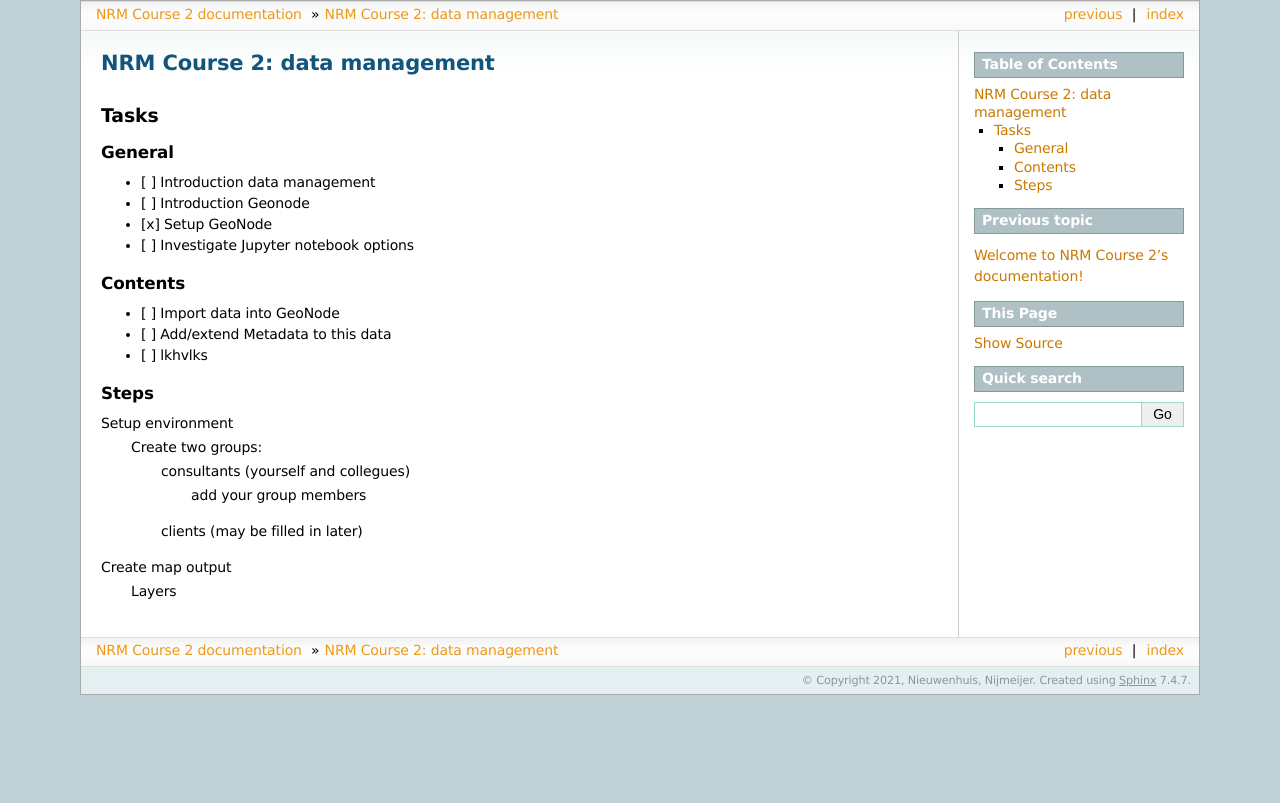
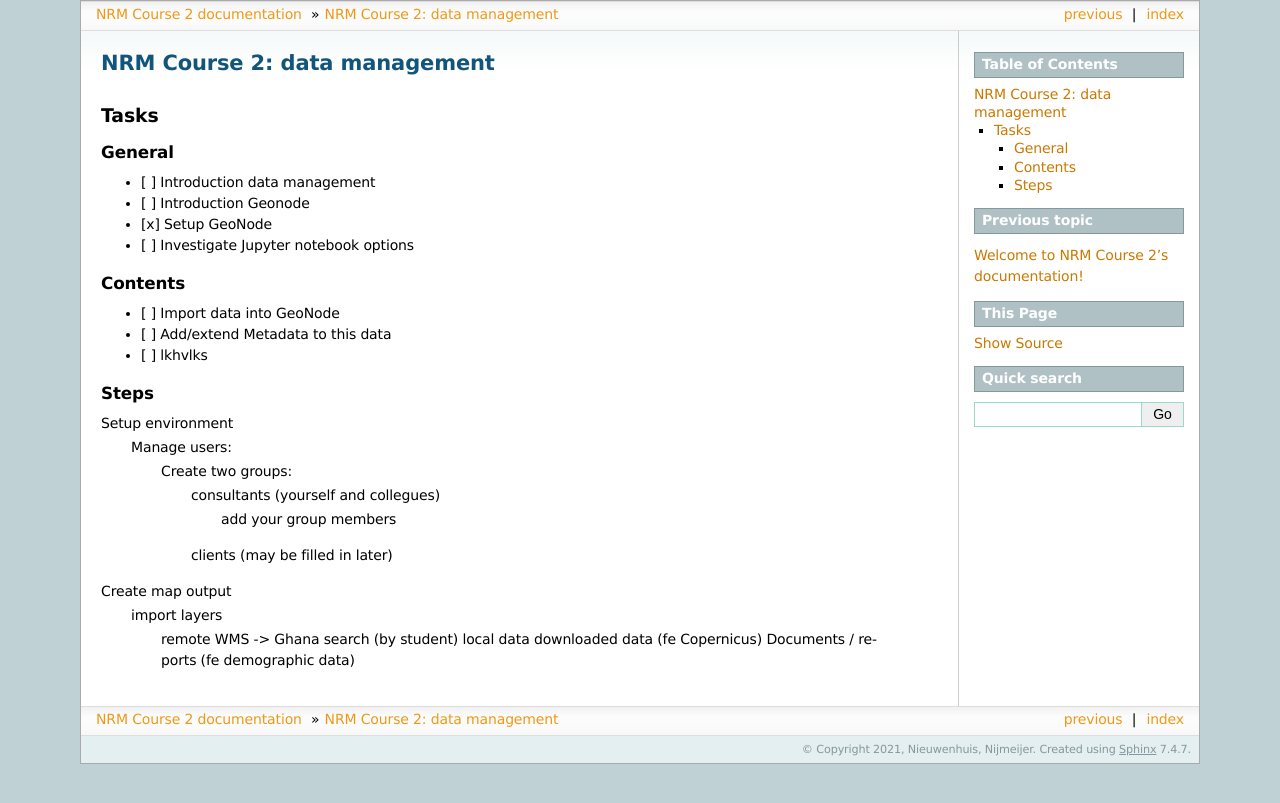
Before and after one commit to WillemNieuwenhuis/NRM2_2021, a Sphinx documentation site: the page built from source/tasks.rst, in a window 1280 px wide. Shown: the top 803 px of the page. Built offline with Sphinx 7.4.7, drawn with Linux system fonts in a browser that asks for light colours.

Commit message:
potential data sources for layers

```diff
--- a/source/tasks.rst
+++ b/source/tasks.rst
@@ -25,10 +25,16 @@ Steps
 #####
 
 Setup environment
-  Create two groups:
-    consultants (yourself and collegues)
-      add your group members
-    clients (may be filled in later)
+  Manage users:
+    Create two groups:
+      consultants (yourself and collegues)
+        add your group members
+
+      clients (may be filled in later)
 
 Create map output
-  Layers
+  import layers
+    remote WMS -> Ghana search (by student)
+    local data
+    downloaded data (fe Copernicus)
+    Documents / reports (fe demographic data)
```
